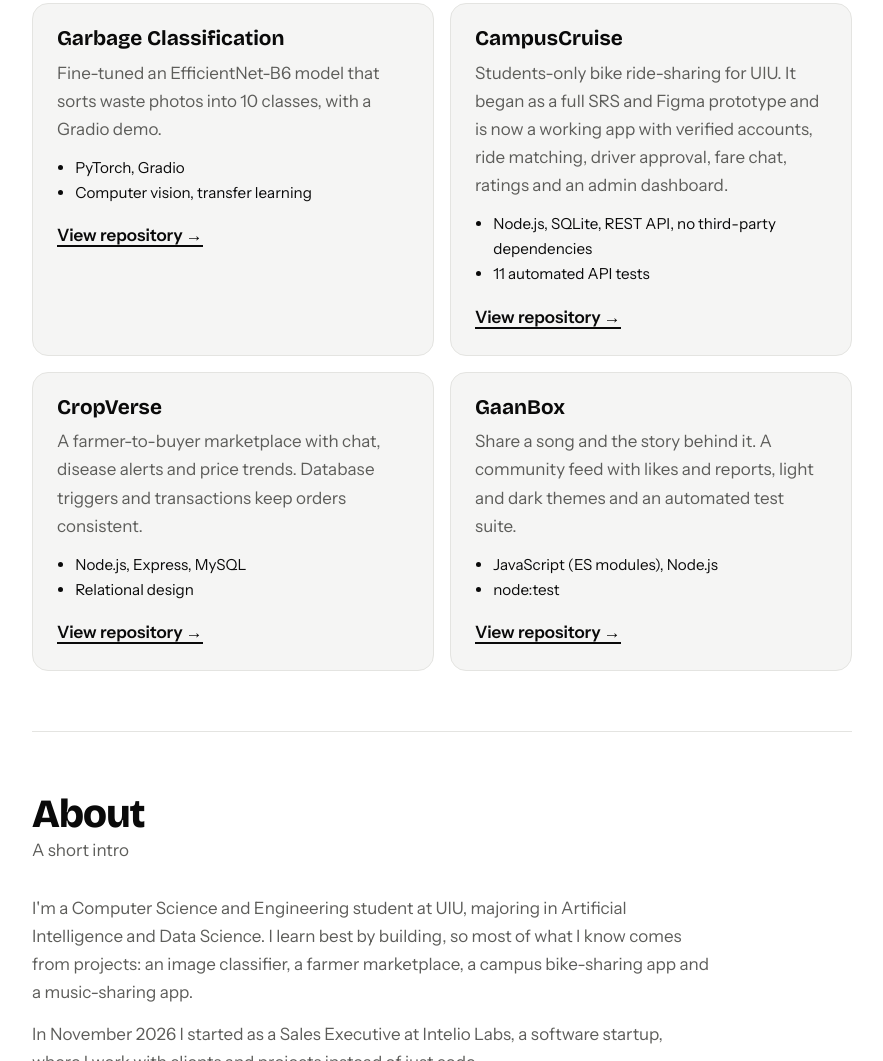
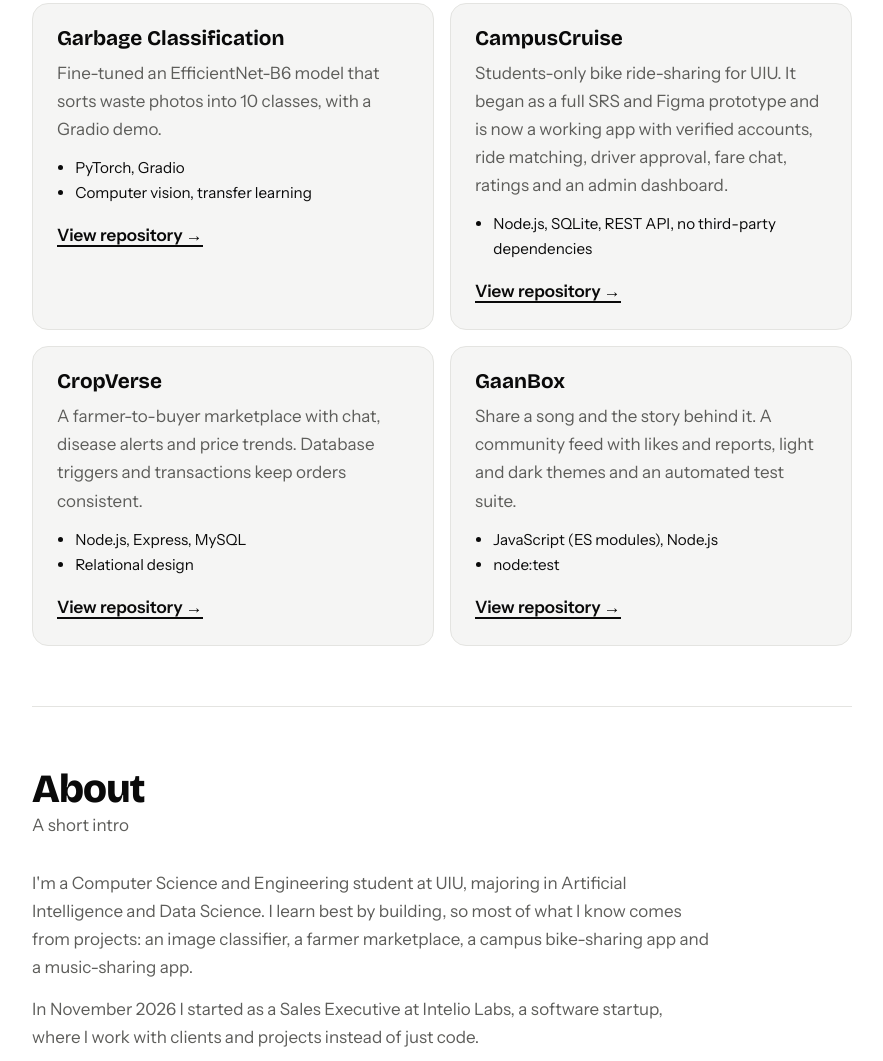
Before and after one commit to nafisiqbalneloy/nafisiqbalneloy.github.io, a plain HTML site: page index.html in a window 1280 px wide. Shown: the part 719-1780 px from the top of the page, without its empty margins (198-1081 px from the left). Drawn offline with nearby package versions, Linux system fonts and the light colour scheme.

Commit message:
Simplify CampusCruise description

```diff
--- a/index.html
+++ b/index.html
@@ -174,7 +174,7 @@ a:focus-visible, button:focus-visible { outline: 3px solid var(--accent); outlin
         <article class="card">
           <h3>CampusCruise</h3>
           <p>Students-only bike ride-sharing for UIU. It began as a full SRS and Figma prototype and is now a working app with verified accounts, ride matching, driver approval, fare chat, ratings and an admin dashboard.</p>
-          <ul><li>Node.js, SQLite, REST API, no third-party dependencies</li><li>11 automated API tests</li></ul>
+          <ul><li>Node.js, SQLite, REST API, no third-party dependencies</li></ul>
           <a class="go" href="https://github.com/nafisiqbalneloy/CampusCruise">View repository →</a>
         </article>
         <article class="card">
```
